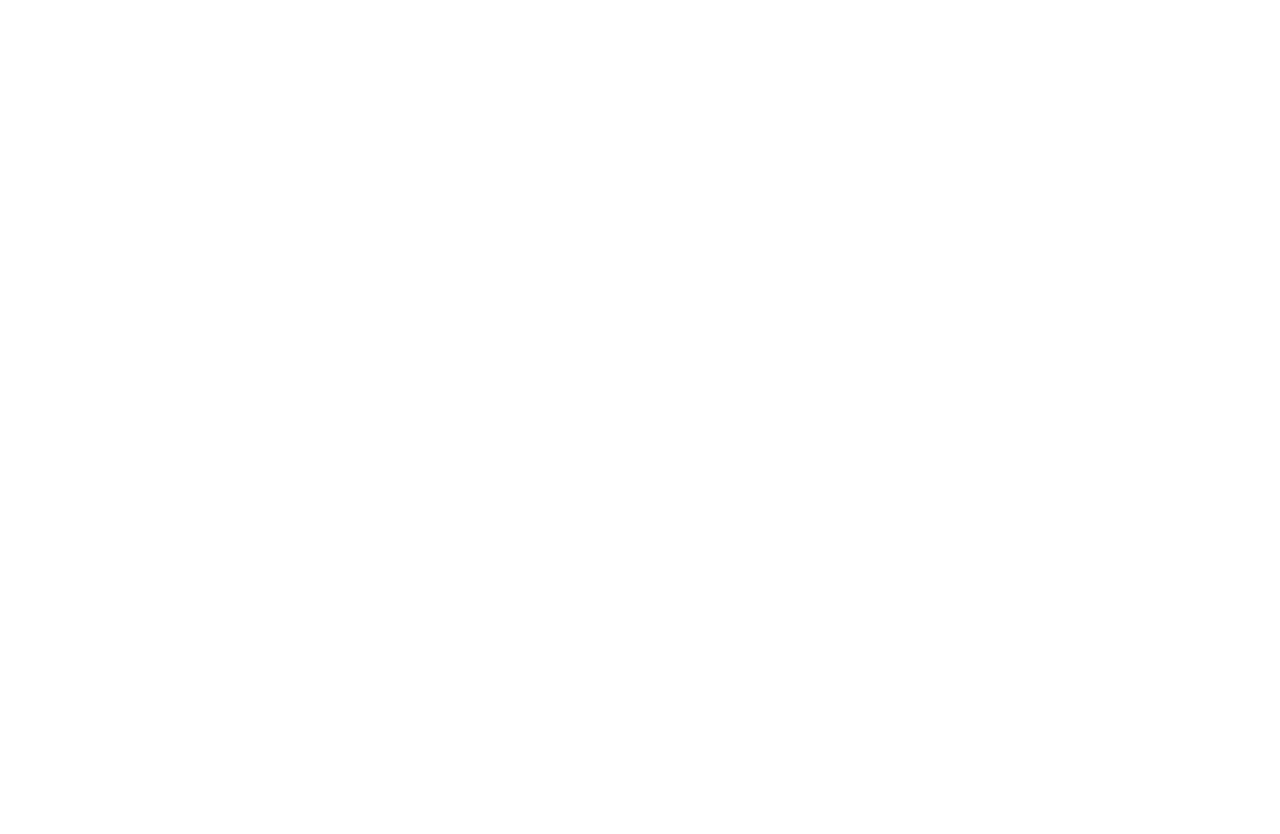
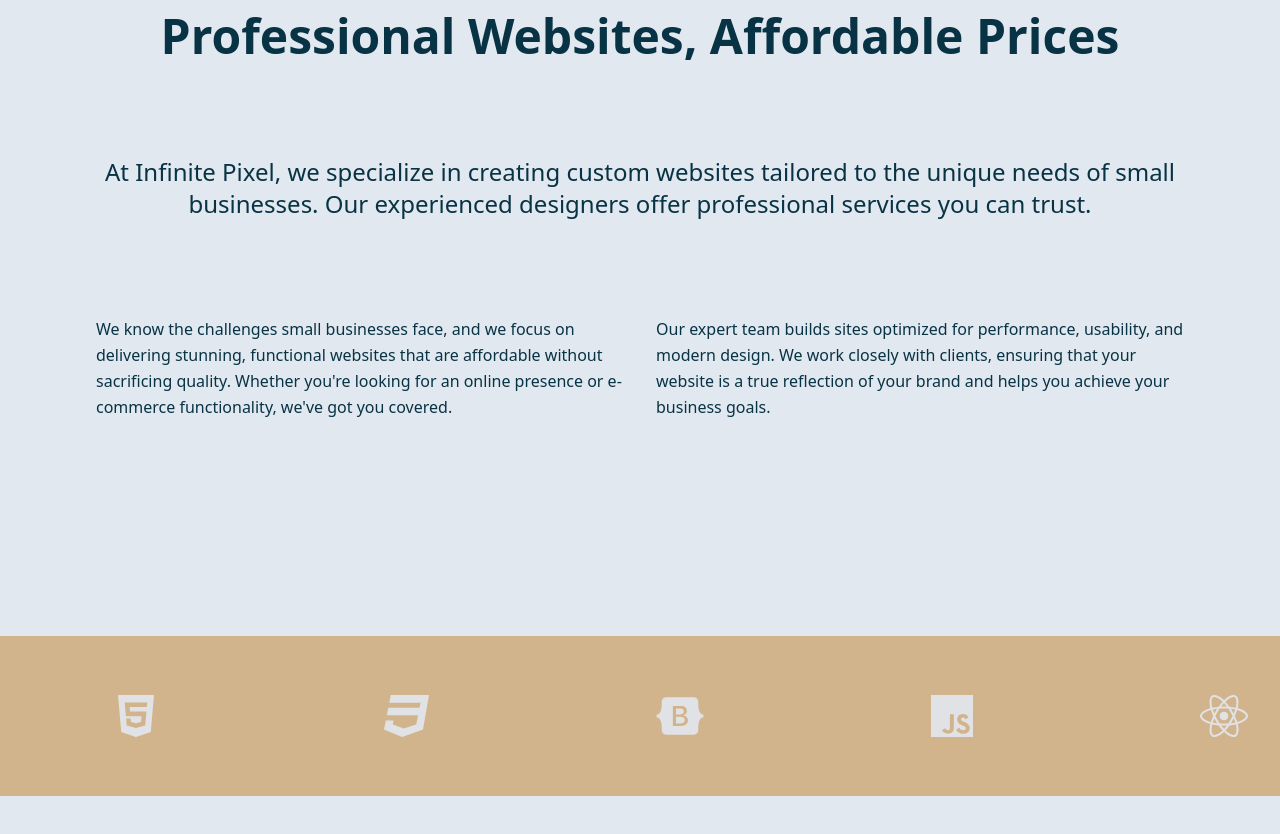
Before and after one commit to infinitepixel-dev/InfinitePixel-Main, a React (Vite) app: page / in a window 1280 px wide. Shown: the part 900-1734 px from the top of the page. Before the commit the page ends 801 px from the top, so only its background shows below. Built offline with nearby package versions, Linux system fonts and the light colour scheme.

Commit message:
added new about section, and icons

```diff
--- a/src/App.jsx
+++ b/src/App.jsx
@@ -1,14 +1,16 @@
 import "./App.css"
 import Header from "./components/Header"
 import Navbar from "./components/Navbar"
-import CustomCursor from "./components/CustomCursor"
+import WhatWeDo from "./components/WhatWeDo"
+// import CustomCursor from "./components/CustomCursor"
 
 function App() {
   return (
-    <div className="min-h-screen bg-sky-950">
-      <CustomCursor />
+    <div className="min-h-screen overflow-hidden bg-sky-950">
+      {/* <CustomCursor /> */}
       <Navbar />
       <Header />
+      <WhatWeDo />
     </div>
   )
 }
--- /dev/null
+++ b/src/components/WhatWeDo.jsx
@@ -0,0 +1,124 @@
+import { useEffect, useRef } from "react"
+import { gsap } from "gsap"
+import {
+  FaHtml5,
+  FaCss3,
+  FaBootstrap,
+  FaJs,
+  FaReact,
+  FaNodeJs,
+  FaSass,
+} from "react-icons/fa"
+import { RiTailwindCssFill } from "react-icons/ri" // Correct import for Tailwind CSS icon
+
+const WhatWeDo = () => {
+  const iconsRef = useRef(null) // Ref for the icons container
+
+  useEffect(() => {
+    const totalWidth = iconsRef.current.scrollWidth // Total width of the icons
+    const animationDuration = 30 // Duration for smooth scrolling
+
+    // GSAP Infinite Scroll Animation for the icons only
+    gsap.to(iconsRef.current, {
+      x: `-${totalWidth / 2}px`, // Move the icons left horizontally based on half the total width
+      duration: animationDuration, // Duration for smooth scrolling
+      ease: "linear",
+      repeat: -1, // Infinite repeat
+      modifiers: {
+        x: gsap.utils.unitize((x) => {
+          const parsedX = parseFloat(x)
+          return `${parsedX % (totalWidth / 2)}px` // Reset position to create the illusion of infinite scrolling
+        }),
+      },
+    })
+  }, []) // Empty dependency array means this runs once on mount
+
+  return (
+    <section className="relative py-20 text-cyan-950 bg-slate-200">
+      <div className="max-w-6xl mx-auto text-center">
+        <h2 className="p-8 mb-8 text-4xl font-extrabold md:text-5xl">
+          Professional Websites, Affordable Prices
+        </h2>
+        <p className="p-8 mb-8 text-xl font-light md:text-2xl">
+          At Infinite Pixel, we specialize in creating custom websites tailored
+          to the unique needs of small businesses. Our experienced designers
+          offer professional services you can trust.
+        </p>
+        <div className="grid grid-cols-1 gap-8 p-8 leading-relaxed text-left md:grid-cols-2">
+          <p>
+            We know the challenges small businesses face, and we focus on
+            delivering stunning, functional websites that are affordable without
+            sacrificing quality. Whether you&apos;re looking for an online
+            presence or e-commerce functionality, we&apos;ve got you covered.
+          </p>
+          <p>
+            Our expert team builds sites optimized for performance, usability,
+            and modern design. We work closely with clients, ensuring that your
+            website is a true reflection of your brand and helps you achieve
+            your business goals.
+          </p>
+        </div>
+      </div>
+
+      {/* Static GSAP Scroll Bar */}
+      <div
+        className="relative mt-16 overflow-hidden"
+        style={{ height: "25em" }}
+      >
+        <div
+          className="absolute flex items-center w-full h-16"
+          style={{
+            backgroundColor: "#D2B48C", // Custom tan color
+            height: "10em", // Make the bar span the entire height
+            left: "0%", // Move the bar left so it spans the screen
+            top: "30%", // Vertically center the bar
+          }}
+        >
+          <div
+            className="flex items-center text-slate-200"
+            ref={iconsRef}
+            style={{
+              display: "flex",
+              whiteSpace: "nowrap",
+            }}
+          >
+            {/* Combined array of React Icons */}
+            {[
+              FaHtml5,
+              FaCss3,
+              FaBootstrap,
+              FaJs,
+              FaReact,
+              FaNodeJs,
+              RiTailwindCssFill,
+              FaSass,
+            ].map((Icon, index) => (
+              <Icon
+                key={index}
+                className="z-50 text-5xl mx-28 text-white-400 opacity-90"
+              />
+            ))}
+            {/* Duplicate icons for infinite effect */}
+            {[
+              FaHtml5,
+              FaCss3,
+              FaBootstrap,
+              FaJs,
+              FaReact,
+              FaNodeJs,
+              RiTailwindCssFill,
+              FaSass,
+            ].map((Icon, index) => (
+              <Icon
+                key={index + 8} // Ensure unique keys for duplicated icons
+                className="text-5xl mx-28 text-white-400 opacity-90"
+              />
+            ))}
+          </div>
+        </div>
+      </div>
+    </section>
+  )
+}
+
+export default WhatWeDo
```
Also changed, not shown: 1 other file (tests, documents, lock files or other folders).
